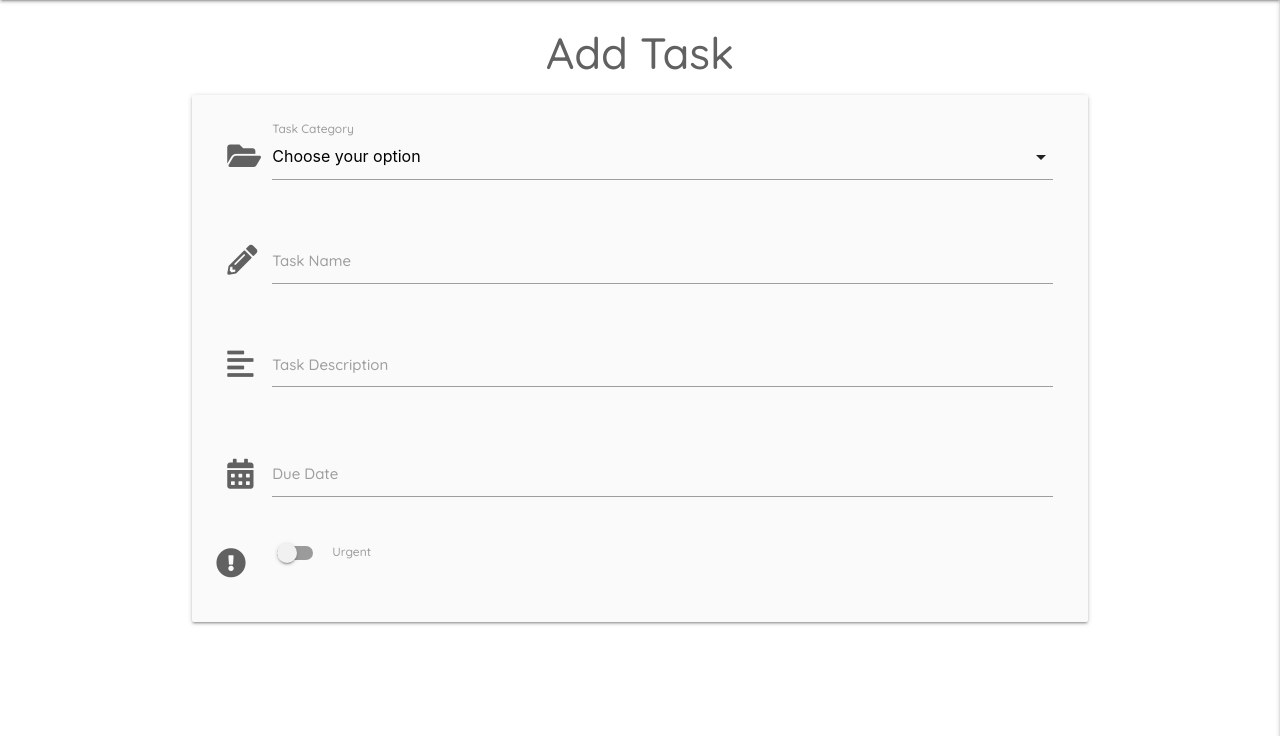
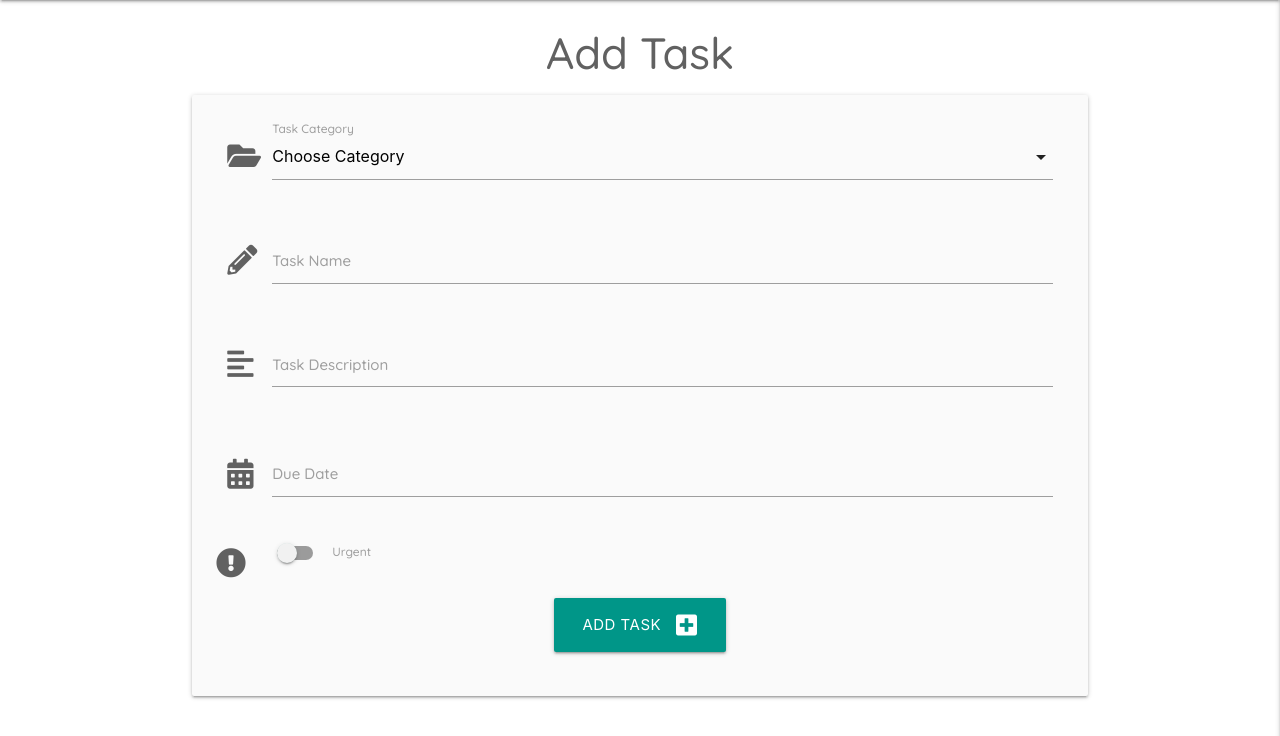
Before and after one commit to szilvia-csernus/task-manager-mongo, a Flask app: page /add_task in a window 1280 px wide. Shown: the part 64-800 px from the top of the page. Run offline with Flask 3, Linux system fonts and the light colour scheme; data that the repository does not hold is empty; some libraries are stand-ins or nearby versions.

Commit message:
allow user to submit task to db

```diff
--- a/app.py
+++ b/app.py
@@ -98,9 +98,25 @@ def signout():
     return redirect(url_for("signin"))
 
 
-@app.route("/add_task")
+@app.route("/add_task", methods=['GET', 'POST'])
 def add_task():
-    # 1 for ascending, -1 for descending
+    if request.method == "POST":
+        # request.form.to_dict() would take all name attributes from
+        # the form and would convert them to a dictionary
+        is_urgent = "on" if request.form.get("is_urgent") else "off"
+        task = {
+            # to store stg in an array, we could use 'request.form.getlist()'
+            "category_name": request.form.get("category_name"),
+            "task_name": request.form.get("task_name"),
+            "task_description": request.form.get("task_description"),
+            "is_urgent": is_urgent,
+            "due_date": request.form.get("due_date"),
+            "created_by": session["user"]
+        }
+        mongo.db.tasks.insert_one(task)
+        flash("Task Added Successfuly")
+        return redirect(url_for("get_tasks"))
+
     categories = mongo.db.categories.find().sort("category_name", 1)
     return render_template("add_task.html", categories=categories)
 
--- a/templates/add_task.html
+++ b/templates/add_task.html
@@ -4,11 +4,12 @@
 
 <div class="row card-panel grey lighten-5">
   <form class="col s12" method="POST" action="">
+    <!-- select category -->
     <div class="row">
       <div class="input-field col s12">
         <i class="fas fa-folder-open prefix grey-text text-darken-2"></i>
         <select id="category_name" name="category_name" class="validate" required>
-          <option value="" disabled selected>Choose your option</option>
+          <option value="" disabled selected>Choose Category</option>
           {% for category in categories %}
             <option value="{{ category.category_name }}">{{ category.category_name }}</option>
           {% endfor %}
@@ -16,6 +17,7 @@
         <label>Task Category</label>
       </div>
     </div>
+    <!-- task name  -->
     <div class="row">
       <div class="input-field col s12">
         <i class="fas fa-pencil-alt prefix grey-text text-darken-2"></i>
@@ -31,6 +33,7 @@
         <label for="task_name">Task Name</label>
       </div>
     </div>
+    <!-- task description  -->
     <div class="row">
       <div class="input-field col s12">
         <i class="fas fa-align-left prefix grey-text text-darken-2"></i>
@@ -45,6 +48,7 @@
         <label for="task_description">Task Description</label>
       </div>
     </div>
+    <!-- due date  -->
     <div class="row">
       <div class="input-field col s12">
         <i class="fas fa-calendar-alt prefix grey-text text-darken-2"></i>
@@ -58,6 +62,7 @@
         <label for="due_date">Due Date</label>
       </div>
     </div>
+    <!-- urgent toggle  -->
     <div class="row">
       <div class="input-field col-12">
         <div class="switch">
@@ -72,6 +77,14 @@
         </div>
       </div>
     </div>
+    <!-- submit button  -->
+    <div class="row">
+        <div class="col s12 center-align">
+            <button type="submit" class="btn-large teal">
+                Add Task <i class="fas fa-plus-square right"></i>
+            </button>
+        </div>
+    </div>
   </form>
 </div>
 
--- a/templates/tasks.html
+++ b/templates/tasks.html
@@ -1,6 +1,6 @@
 {% extends "base.html" %} {% block content %}
 
-
+<h3 class="grey-text text-darken-2 center-align">All Tasks</h3>
 
 <ul class="collapsible">
   {% for task in tasks %}
@@ -16,6 +16,7 @@
     <div class="collapsible-body">
         <strong>{{ task.category_name }}</strong>
         <p>{{ task.task_description }}</p>
+        <p><em>by: {{ task.created_by }}</em></p>
     </div>
   </li>
   {% endfor %}
```
